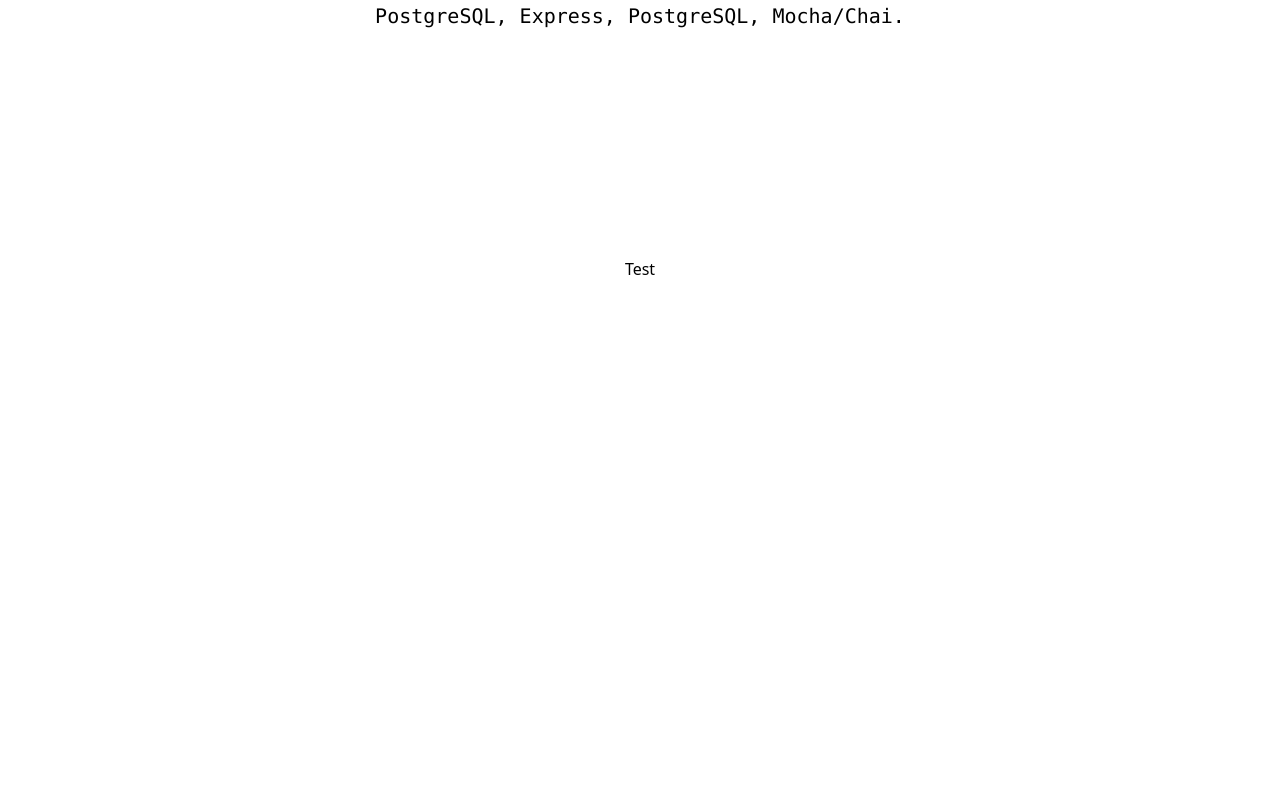
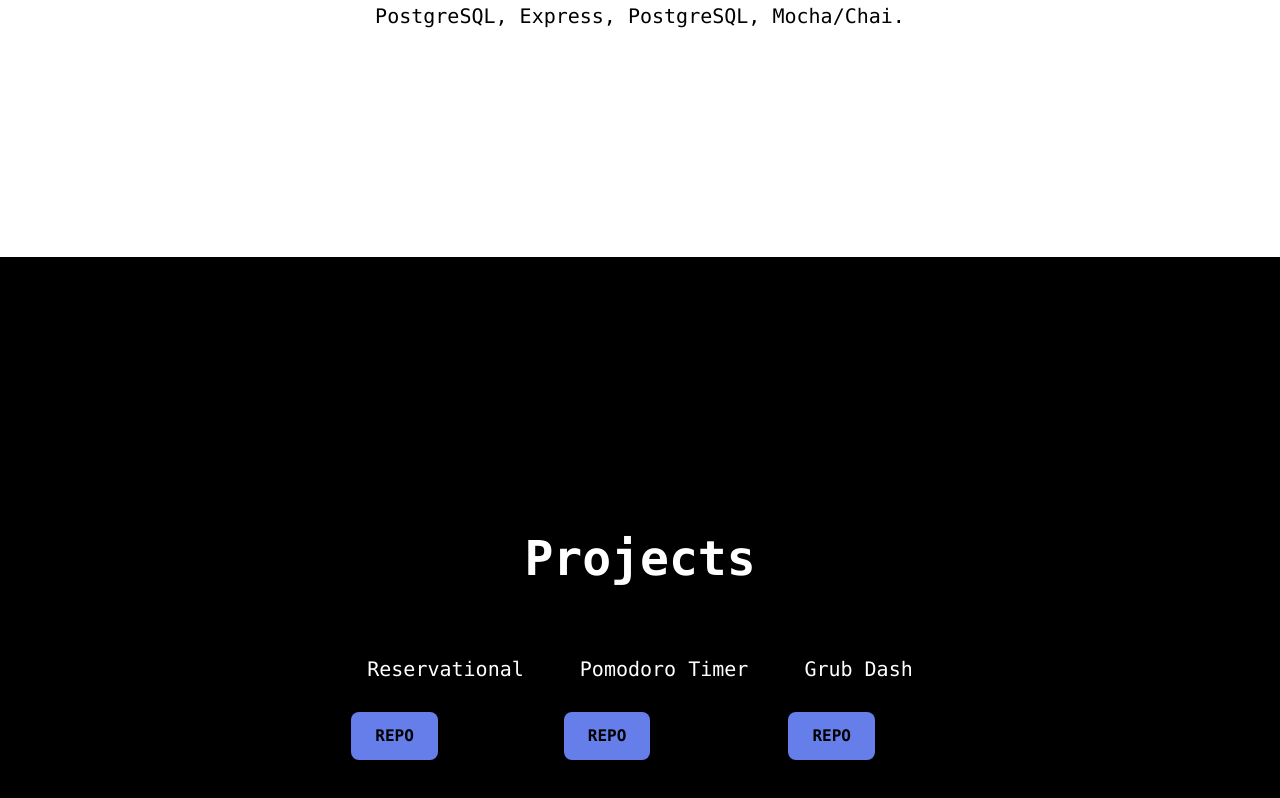
Before and after one commit to brennankapollock/portfolio, a React (Create React App) app: page / in a window 1280 px wide. Shown: the part 1412-2210 px from the top of the page. Before the commit the page ends 1693 px from the top, so only its background shows below. Built offline with nearby package versions, Linux system fonts and the light colour scheme.

Commit message:
Added Base Projects Component

```diff
--- a/src/components/Header.js
+++ b/src/components/Header.js
@@ -3,15 +3,14 @@
 import content from "../content";
 import Typical from "react-typical";
 import { useEffect, useState } from "react";
-import {Link as ScrollLink} from "react-scroll";
+import { Link as ScrollLink } from "react-scroll";
 
 function Header() {
   const [animated, setAnimated] = useState(false);
 
   useEffect(() => {
-        setAnimated(true)
-    },[])
-
+    setAnimated(true);
+  }, []);
 
   return (
     <div
@@ -19,17 +18,24 @@
       style={{ background: "#000000" }}
     >
       <div className="w-10/12 mx-auto flex flex-col md:flex-row-reverse items-center justify-between">
-
         <div className="w-full md:w-2/5">
           <LazyLoadImage src={content.header.img} effect="blur" />
         </div>
-      <div className="text-white font-mono font-bold text-center md:text-left">
-        <h2 className={`${animated ? "" : "translate-y-10 opacity-0"} transform transition duration-1000 ease-in-out text-3xl md:text-5xl font-bold"`}>
+        <div className="text-white inline-block font-mono font-bold text-center md:text-left">
+          <h2
+            className={`${
+              animated ? "" : "translate-y-10 opacity-0"
+            } transform transition duration-1000 ease-in-out text-3xl md:text-5xl font-bold"`}
+          >
             {content.header.text[0]}
             <br />
             {content.header.text[1]}
           </h2>
-        <h1 className={`${animated ? "" : "translate-y-10 opacity-0"} transform transition duration-1000 ease-in-outfont-bold text-2xl text-gray-500`}>
+          <h1
+            className={`${
+              animated ? "" : "translate-y-10 opacity-0"
+            } transform transition duration-1000 ease-in-outfont-bold text-2xl text-gray-500`}
+          >
             {content.header.text[2]}{" "}
             <Typical
               steps={content.header.typical}
@@ -38,7 +44,9 @@
             />
           </h1>
           <ScrollLink to="stack" smooth="true">
-        <button className=" animate-float bg-indigo-500 px-10 py-3 mb-8 text-xl uppercase mt-10 rounded-lg font-bold">{content.header.btnText}</button>
+            <button className=" animate-float bg-indigo-500 px-10 py-3 mb-8 text-xl uppercase mt-10 rounded-lg font-bold">
+              {content.header.btnText}
+            </button>
           </ScrollLink>
         </div>
       </div>
--- a/src/components/Projects.js
+++ b/src/components/Projects.js
@@ -1,10 +1,30 @@
 import React from "react";
 import "../styles/index.css";
+import content from "../content";
 
 function Projects(){
+
+
+
+
+
     return (
-        <div>
-        <h1 className="text-center"> Test </h1>
+        <div className="min-h-screen font-mono flex flex-col items-center justify-center" id="projects" style={{ background: "#000000" }}>
+            <h1 className="text-5xl font-bold text-white">Projects</h1>
+            <div className="flex items-center">
+                {content.projects.project.map((project, index) => {
+                    return (
+                        <div className="flex-col">
+                        <div className="text-white text-xl flex w-auto h-auto bg-black m-2 items-center p-5 mt-10">
+                            {project.name}
+                        </div>
+                        <button className=" items-center bg-indigo-500 mx-3 px-6 py-3 mb-8 text-md uppercase  rounded-lg font-bold">
+                                Repo
+                            </button>
+                        </div>
+                    )
+                })}
+            </div>
         </div>
     )
 }
--- a/src/components/Stack.js
+++ b/src/components/Stack.js
@@ -6,7 +6,7 @@
     return (
         <div className="min-h-screen font-mono flex flex-col items-center justify-center" id="stack">
             <h1 className="text-5xl font-bold">Stack</h1>
-            <div className="flex flex-wrap">
+            <div className="flex flex-wrap items-center justify-center">
                 {content.stack.tech.map((tech, index) => {
                     return (<span className={`${index % 2 === 0 ? "animate-float" : "animate-refloat"} w-40 h-40 bg-white shadow-2xl m-2 rounded-full flex items-center p-5 mt-10"`}>
                         <LazyLoadImage src={tech.img} alt={tech.alt} />
--- a/src/content/index.js
+++ b/src/content/index.js
@@ -45,4 +45,21 @@
     ],
     desc: `JavaScript ES6, React, Next.js, Node.js, PostgreSQL, Express, PostgreSQL, Mocha/Chai.`,
   },
+
+  projects: {
+    project: [
+      {
+        name: "Reservational",
+        desc: "lorum",
+      },
+      {
+        name: "Pomodoro Timer",
+        desc: "lorum",
+      },
+      {
+        name: "Grub Dash",
+        desc: "lorum",
+      }
+    ]
+  }
 };
```
Lines whose indentation alone changed are shown as unchanged.
